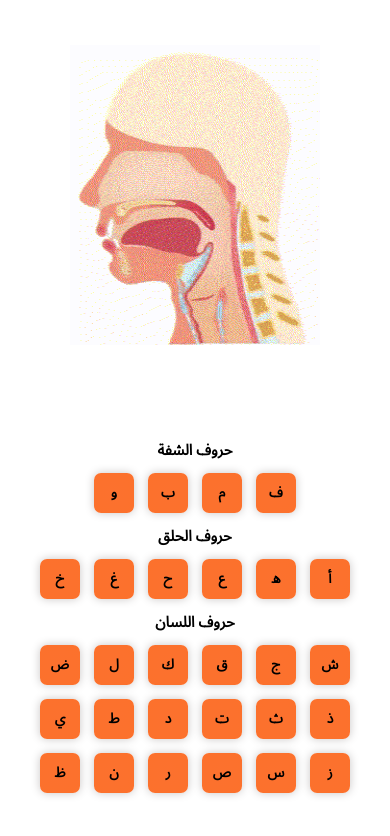
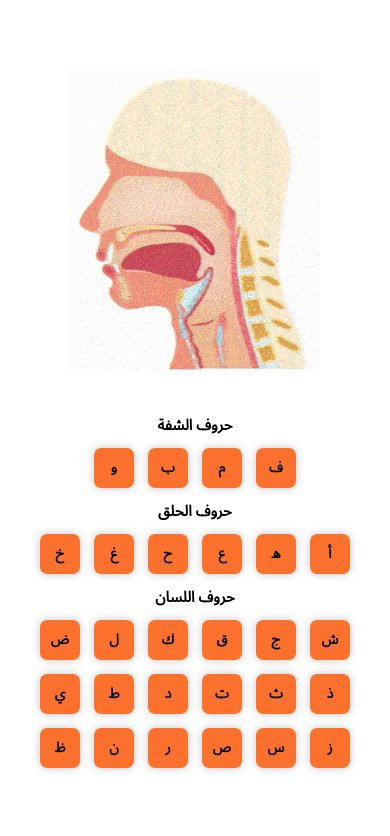
Before and after one commit to Muhsinetr/habeeb_thajveed, a plain HTML site: page index.html in a window 390 px wide. Drawn offline with Linux system fonts and the light colour scheme.

Commit message:
Update media.css

```diff
--- a/media.css
+++ b/media.css
@@ -50,6 +50,7 @@
     .part1{
         width: auto;
         height: auto;
+        margin-bottom: -100px;
     }
     .part2{
         width: auto;
@@ -72,6 +73,7 @@
         .part1{
             width: auto;
             height: auto;
+            margin-bottom: -100px;
         }
         .part2{
             width: auto;
```
